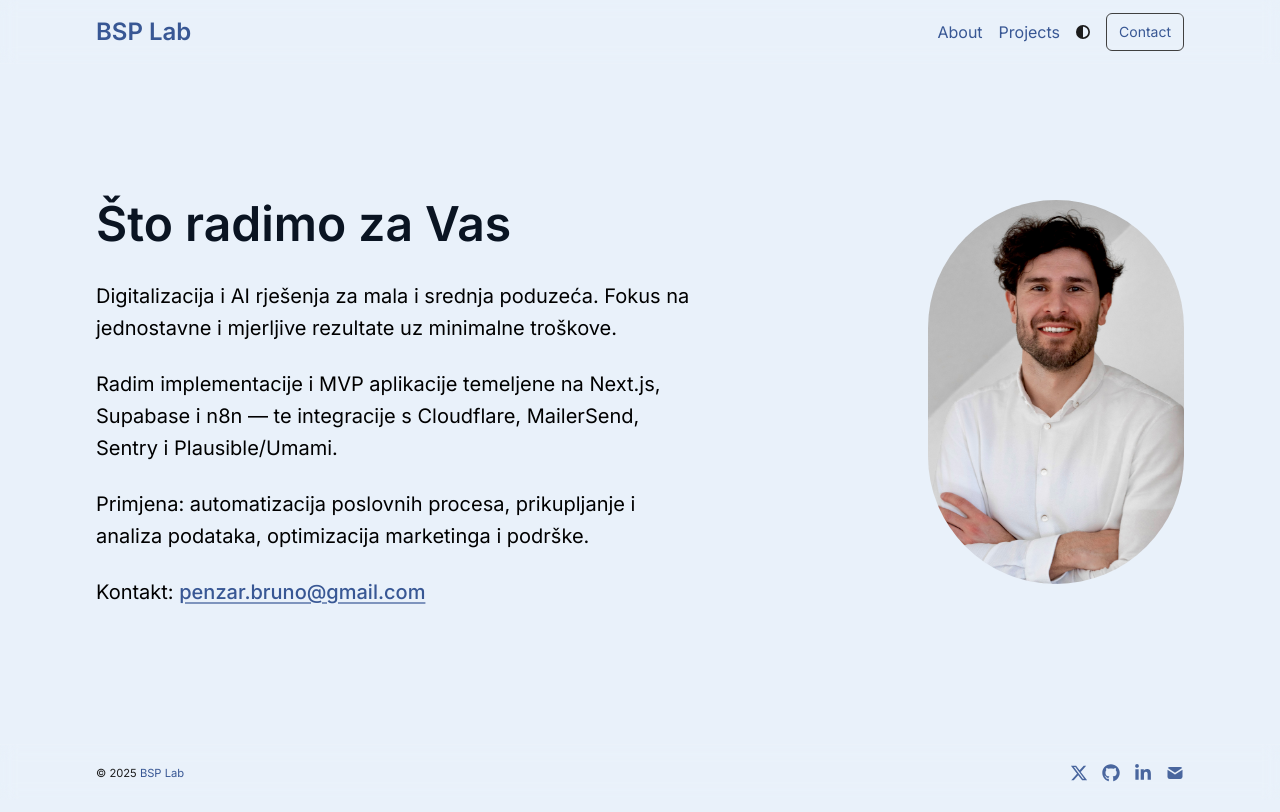
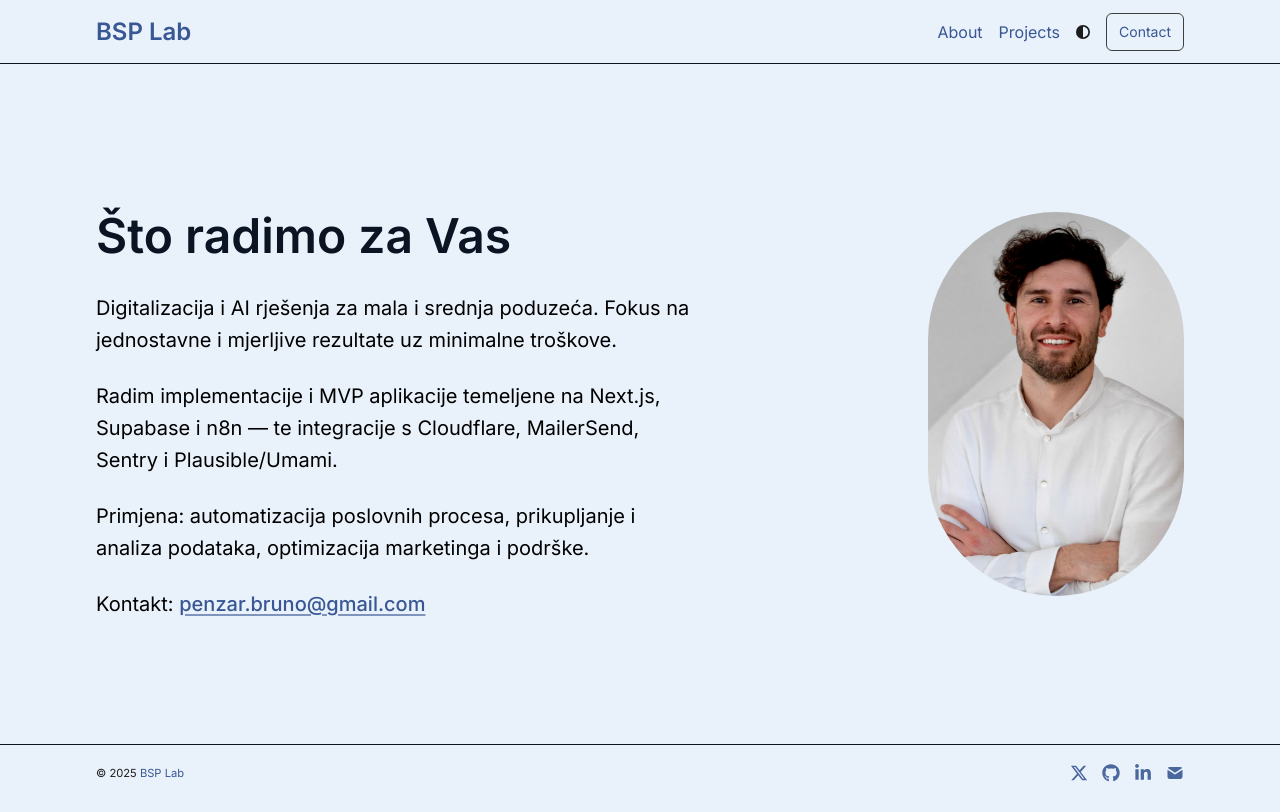
Before and after one commit to BPenzar/bsp-lab, a Next.js app: page / in a window 1280 px wide. Built offline with nearby package versions, Linux system fonts and the light colour scheme.

Commit message:
Update layout.tsx

```diff
--- a/app/layout.tsx
+++ b/app/layout.tsx
@@ -42,11 +42,17 @@ export const metadata: Metadata = {
 export default function RootLayout({ children }: { children: React.ReactNode }) {
   return (
     <html lang="en" className={inter.className}>
-      <body className="antialiased min-h-screen pt-[var(--header-h)] pb-[calc(var(--footer-h)+env(safe-area-inset-bottom))]">
+      <body className="antialiased min-h-screen
+        pt-[calc(var(--header-h)+var(--header-pad)+env(safe-area-inset-top))]
+        pb-[calc(var(--footer-h)+env(safe-area-inset-bottom))]
+        bg-[color:var(--bg)] text-[color:var(--text)]">
         <ThemeProvider attribute="class" defaultTheme="system" enableSystem disableTransitionOnChange>
 
           {/* Fixed Header */}
-          <header className="fixed top-0 inset-x-0 h-[var(--header-h)] z-50 border-b border-white/10 bg-background/70 backdrop-blur supports-[backdrop-filter]:bg-background/50">
+          <header className="fixed top-0 inset-x-0 h-[var(--header-h)] z-50
+            border-b border-[color:var(--border-on-surface)]
+            bg-[color:var(--paper)]/85 backdrop-blur
+            supports-[backdrop-filter]:bg-[color:var(--paper)]/70">
             <div className="mx-auto w-full max-w-6xl h-full px-4 sm:px-6 lg:px-8 flex items-center">
               <Navbar />
             </div>
@@ -59,9 +65,11 @@ export default function RootLayout({ children }: { children: React.ReactNode })
             </div>
           </main>
 
-
           {/* Fixed Footer */}
-          <footer className="fixed bottom-0 inset-x-0 h-[var(--footer-h)] z-50 border-t border-white/10 bg-background/70 backdrop-blur supports-[backdrop-filter]:bg-background/50">
+          <footer className="fixed bottom-0 inset-x-0 h-[var(--footer-h)] z-50
+            border-t border-[color:var(--border-on-surface)]
+            bg-[color:var(--paper)]/85 backdrop-blur
+            supports-[backdrop-filter]:bg-[color:var(--paper)]/70">
             <div className="mx-auto w-full max-w-6xl h-full px-4 sm:px-6 lg:px-8 flex items-center justify-between"
                  style={{ paddingBottom: 'env(safe-area-inset-bottom)' }}>
               <Footer />
```
